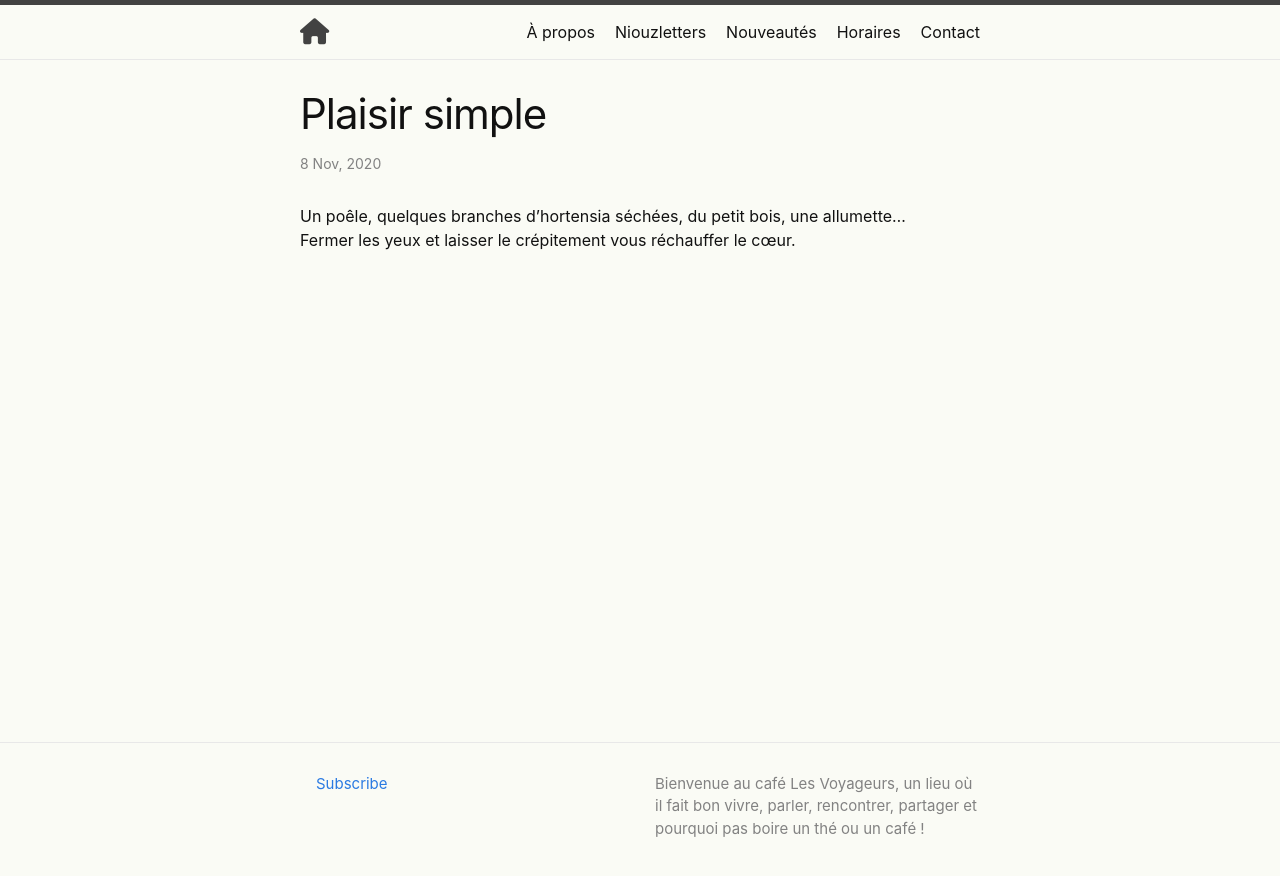
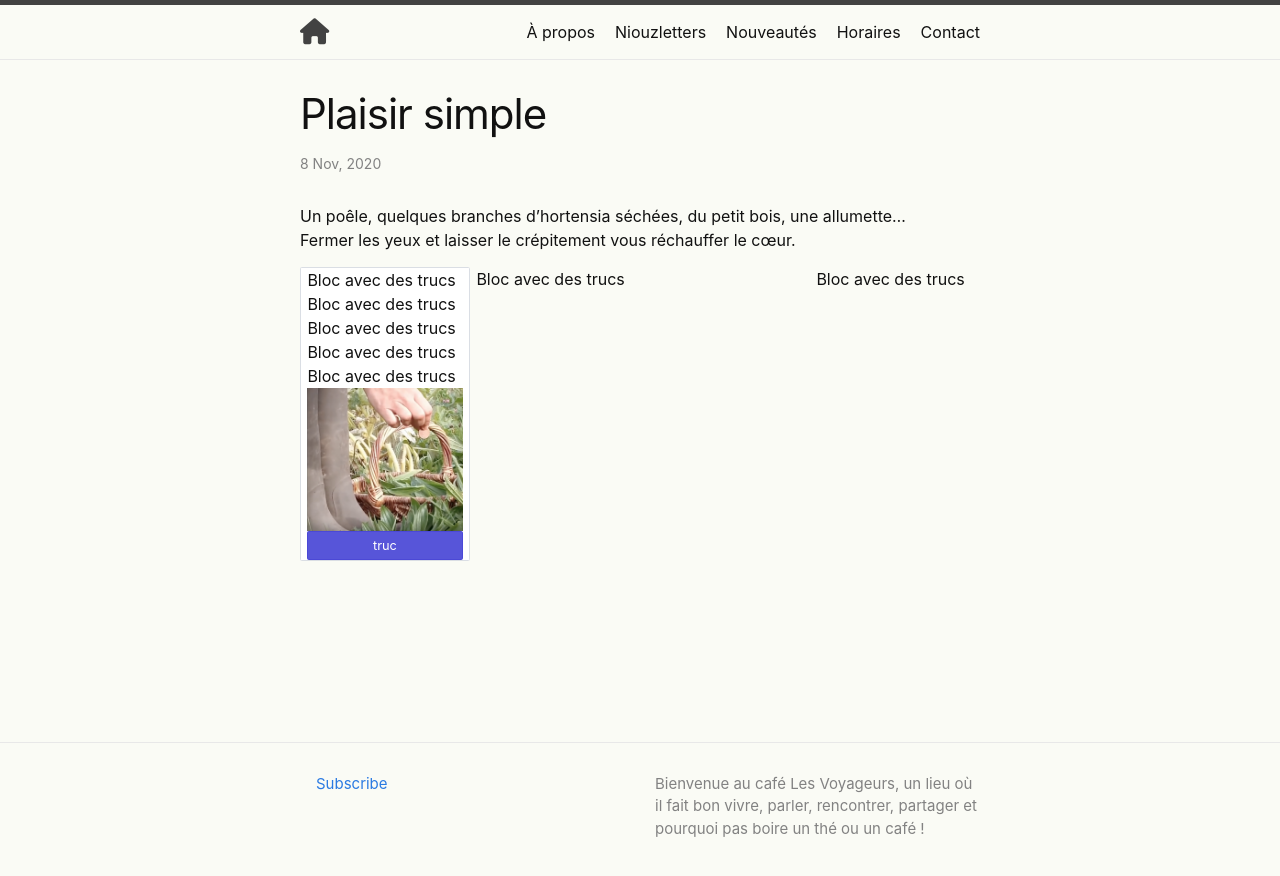
Before and after one commit to violaine-web/jekyll-local, a Jekyll site: the page built from _posts/2020-11-08-plaisir-simple.md, in a window 1280 px wide. Shown: the top 876 px of the page. Built offline with Jekyll 4.4.1, drawn with Linux system fonts in a browser that asks for light colours; nearby versions of some CDN libraries.

Commit message:
fait un test de bloc

```diff
--- a/_posts/2020-11-08-plaisir-simple.md
+++ b/_posts/2020-11-08-plaisir-simple.md
@@ -6,3 +6,18 @@ date:   2020-11-08 11:32:33 +0100
 
 Un poêle, quelques branches d'hortensia séchées, du petit bois, une allumette...
 Fermer les yeux et laisser le crépitement vous réchauffer le cœur.
+<div class="container">
+  <div class="columns">
+    <div class="card column col-3">
+        Bloc avec des trucs
+        Bloc avec des trucs
+        Bloc avec des trucs
+        Bloc avec des trucs
+        Bloc avec des trucs
+        <img src="/jekyll-local/assets/images/j-investis.png">
+        <button class="btn btn-primary"> truc</button>
+    </div>
+    <div class="column col-6">Bloc avec des trucs</div>
+    <div class="column col-3">Bloc avec des trucs</div>
+  </div>
+</div>
```
